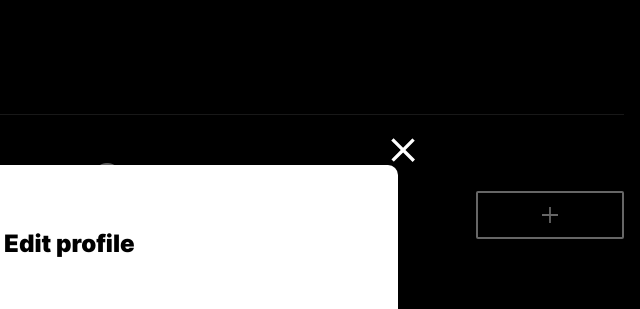
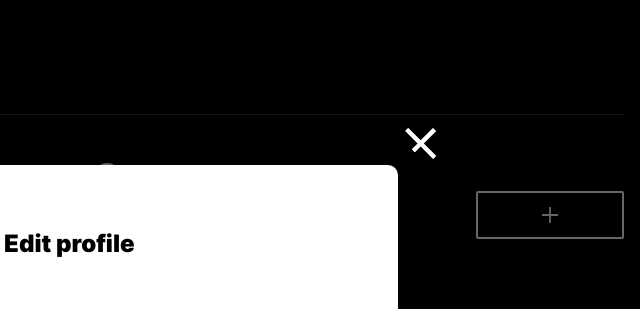
Before and after one commit to datvidc/web_project_4, a plain HTML site: page index.html in a window 1280 px wide. Both pictures are taken after a click on the picture 774 px from the left and 179 px from the top of the page. Shown: the top 309 px of the page, 457-1097 px from the left. Drawn offline with Linux system fonts and the light colour scheme.

Commit message:
Close popup now a button

```diff
--- a/blocks/popup/__close/popup__close.css
+++ b/blocks/popup/__close/popup__close.css
@@ -1,12 +1,15 @@
 .popup__close {
-  color: rgb(255, 255, 255);
-  height: 40.7px;
-  width: 40.7px;
+  top: -50px;
+  left: 250px;
+  background-repeat: no-repeat;
+  background-size: cover;
+  width: 40px;
+  height: 40px;
+  position: relative;
+  background-color: rgba(0, 0, 0, 0);
+  border: 0;
+  background-image: url(../../../images/plus.svg);
   transform: rotate(45deg);
-  position: relative;
-  top: -50px;
-  left: 260px;
-  overflow: hidden;
 }
 
 .popup__close:hover {
@@ -16,8 +19,8 @@
 
 @media screen and (min-width: 620px) {
   .popup__close {
-    width: auto;
-    left: 220px;
-    top: -30px;
+    position: relative;
+    top: -40px;
+    left: 400px;
   }
 }
--- a/index.html
+++ b/index.html
@@ -12,7 +12,7 @@
 
   <header class="header">
 
-    <img class="header__graphic" src="./images/Vector.svg" alt="Around the US">
+    <img class="header__logo" src="./images/Vector.svg" alt="Around the US">
 
 
   </header>
@@ -69,7 +69,7 @@
   </footer>
   <div class="popup popup_invisible">
     <div class="popup__container">
-      <img src="./images/plus.svg" alt="Close this popup" class="popup__close">
+      <button type="submit" class="popup__close"> </button>
       <h3 class="popup__heading">Edit profile</h3>
       <form class="popup__edit-form">
         <input type="text" value="Awesome Name" class="popup__edit popup__name" name="ProfileName">
```
